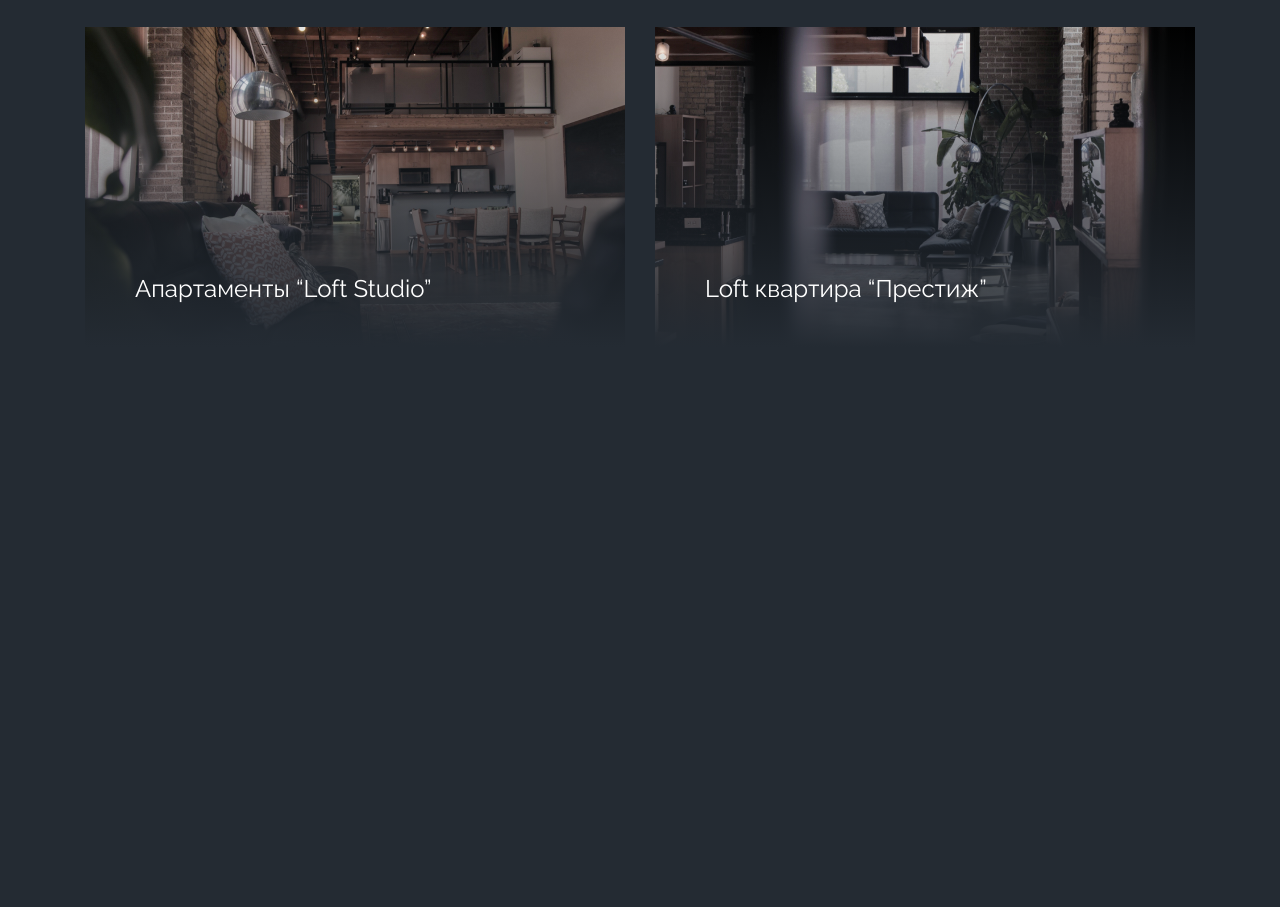
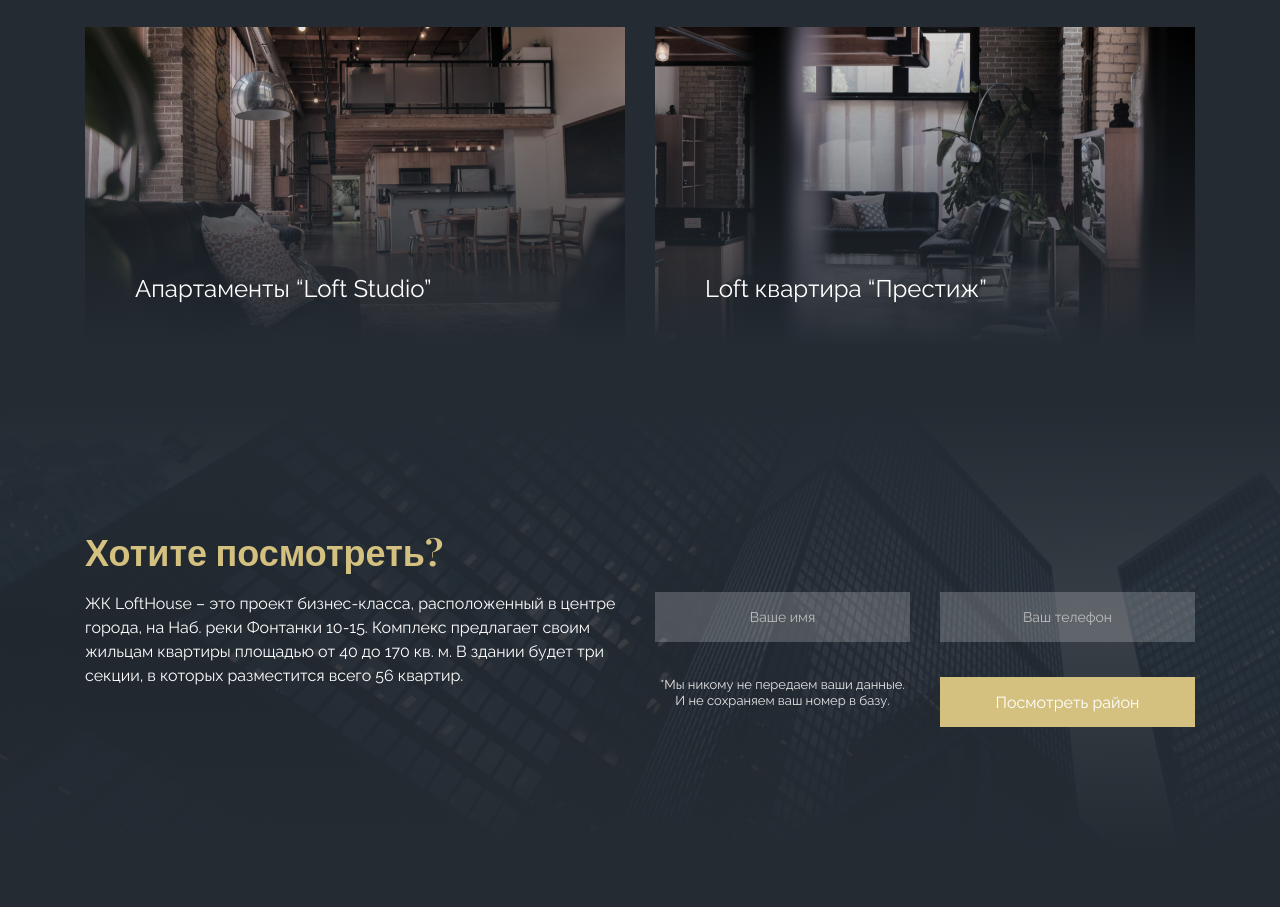
Before and after one commit to staro/lofthouse, a plain HTML site: page index.html in a window 1280 px wide. Shown: the part 1726-2633 px from the top of the page. Before the commit the page ends 2073 px from the top, so only its background shows below. Drawn offline with nearby package versions, Linux system fonts and the light colour scheme.

Commit message:
добавлена секция с формой

```diff
--- a/index.html
+++ b/index.html
@@ -96,6 +96,30 @@
                     </div>
                 </div>
             </section>
+
+            <section class="cta">
+                <div class="container">
+                    <div class="cta__title">
+                        <h2 class="title-2">Хотите посмотреть?</h2>
+                    </div>
+                    <div class="cta__row">
+                        <div class="cta__text">
+                            ЖК LoftHouse – это проект бизнес-класса, расположенный в центре города, на Наб. реки
+                            Фонтанки 10-15. Комплекс предлагает своим жильцам квартиры площадью от 40 до 170 кв. м. В
+                            здании будет три секции, в которых разместится всего 56 квартир.
+                        </div>
+
+                        <form action="" class="cta__form form">
+                            <input type="text" class="form__input" placeholder="Ваше имя" />
+                            <input type="text" class="form__input" placeholder="Ваш телефон" />
+                            <p class="form__privacy">
+                                *Мы никому не передаем ваши данные. И не сохраняем ваш номер в базу.
+                            </p>
+                            <button type="submit" class="form_btn">Посмотреть район</button>
+                        </form>
+                    </div>
+                </div>
+            </section>
         </main>
         <script src="js/main.js"></script>
     </body>
--- a/scss/base/_vars.scss
+++ b/scss/base/_vars.scss
@@ -6,5 +6,8 @@ $font-secondary: 'Roboto', sans-serif;
 // Colors
 $color-dark: #242b33;
 $color-accent: #d4c17f;
+$hover-accent: #a7934c;
 $color-text: #fff;
+$placeholder: #bebebe;
+$privacy: #e7e7e7;
 $color-footer: #2d343c;
--- a/scss/blocks/_appartments.scss
+++ b/scss/blocks/_appartments.scss
@@ -1,7 +1,3 @@
-.appartments {
-}
-.container {
-}
 .appartments__title {
     margin-bottom: 88px;
 }
--- /dev/null
+++ b/scss/blocks/_cta.scss
@@ -0,0 +1,19 @@
+.cta {
+    padding: 180px 0;
+    background: linear-gradient(180deg, $color-dark 10.42%, rgba(36, 43, 51, 0) 50.52%, $color-dark 90.1%),
+        linear-gradient(0deg, rgba(36, 43, 51, 0.9), rgba(36, 43, 51, 0.9)), url('/img/cta/cta-bg.jpg'), #c4c4c4;
+}
+
+.cta__title {
+    margin-bottom: 17px;
+}
+
+.cta__row {
+    display: grid;
+    grid-template-columns: 1fr 1fr;
+    gap: 30px;
+}
+
+.cta__text {
+    line-height: 1.5;
+}
--- /dev/null
+++ b/scss/blocks/_form.scss
@@ -0,0 +1,42 @@
+.cta__form {
+    display: grid;
+    grid-template-columns: repeat(2, 1fr);
+    gap: 35px 30px;
+}
+
+.form__input {
+    height: 50px;
+    padding: 12px;
+    text-align: center;
+    background-color: rgba(255, 255, 255, 0.2);
+    color: $color-text;
+    font-size: 14px;
+	transition: background-color .2s ease-in;
+
+    &::placeholder {
+        color: $placeholder;
+    }
+
+    &:focus {
+        background-color: rgba(255, 255, 255, 0.25);
+    }
+}
+
+.form__privacy {
+    font-size: 13px;
+    line-height: 1.2;
+    color: $privacy;
+	text-align: center;
+}
+
+.form_btn {
+    height: 50px;
+    padding: 12px 53px;
+    background-color: $color-accent;
+    color: $color-text;
+	transition: background-color .2s ease-in;
+
+    &:hover {
+        background-color: $hover-accent;
+    }
+}
--- a/scss/blocks/_header.scss
+++ b/scss/blocks/_header.scss
@@ -5,7 +5,7 @@
     padding-top: 30px;
     padding-bottom: 74px;
     min-height: 840px;
-    background: linear-gradient(180deg, #242b33 11.98%, rgba(45, 52, 60, 0.38) 51.04%, #242b33 92.19%),
+    background: linear-gradient(180deg, $color-dark 11.98%, rgba(45, 52, 60, 0.38) 51.04%, $color-dark 92.19%),
         url('/img/header/header-bg.jpg');
 }
 
--- a/scss/blocks/_info.scss
+++ b/scss/blocks/_info.scss
@@ -13,9 +13,9 @@
         background-repeat: no-repeat;
     }
 
-	&.info--map::before {
-		background-image: url('/img/header/map.svg');
-	}
+    &.info--map::before {
+        background-image: url('/img/header/map.svg');
+    }
 
     &.info--tel::before {
         background-image: url('/img/header/phone.svg');
--- a/scss/blocks/_nav.scss
+++ b/scss/blocks/_nav.scss
@@ -1,8 +1,8 @@
 .nav {
-	font-size: 14px;
+    font-size: 14px;
 }
 
 .nav__list {
-	display: flex;
-	column-gap: 40px;
+    display: flex;
+    column-gap: 40px;
 }
--- a/scss/main.scss
+++ b/scss/main.scss
@@ -10,3 +10,5 @@
 @import './blocks/benefits';
 @import './blocks/appartments';
 @import './blocks/cards';
+@import './blocks/cta';
+@import './blocks/form';
```
Also changed, not shown: scss/blocks/_cards.scss (+4 -4 lines), css/main.css, img/cta/cta-bg.jpg (added), scss/base/_reset.scss (indentation only).
